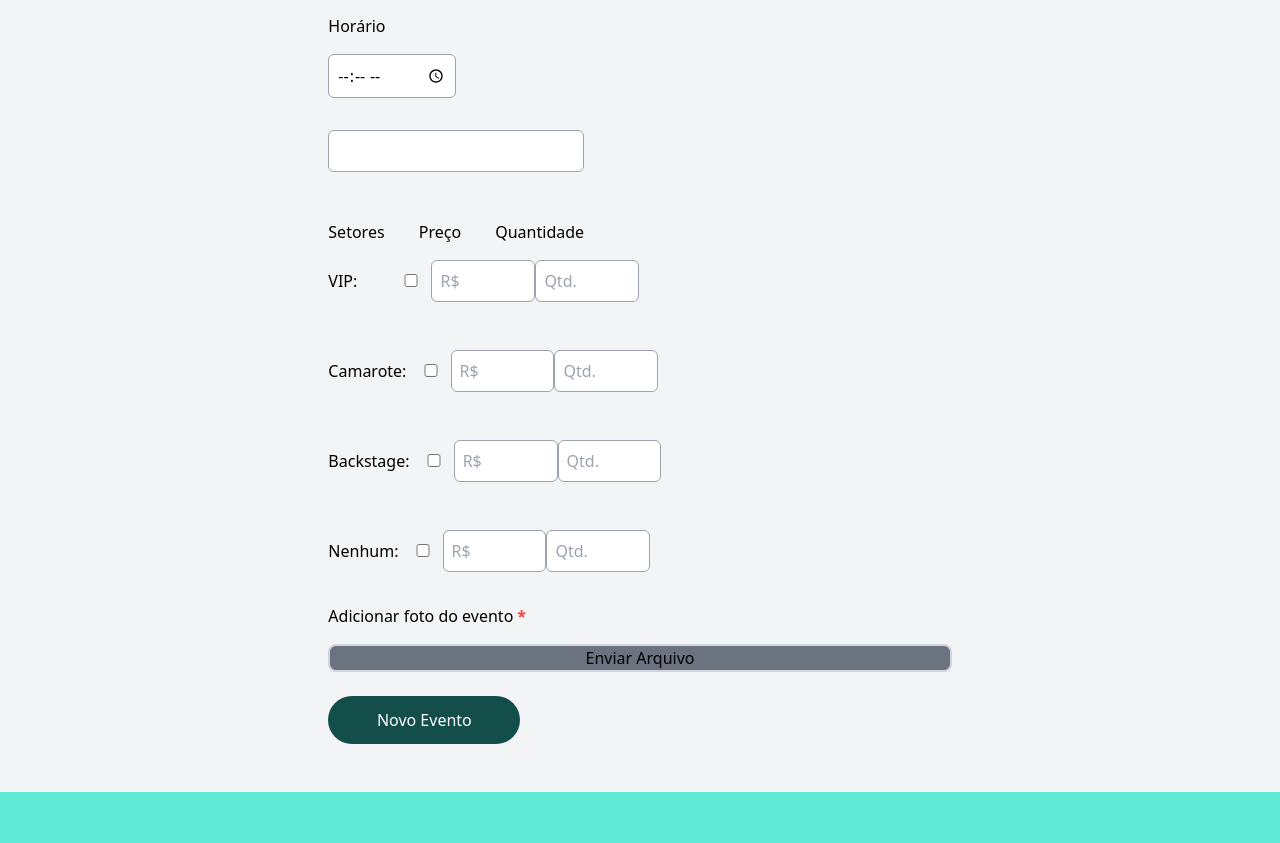
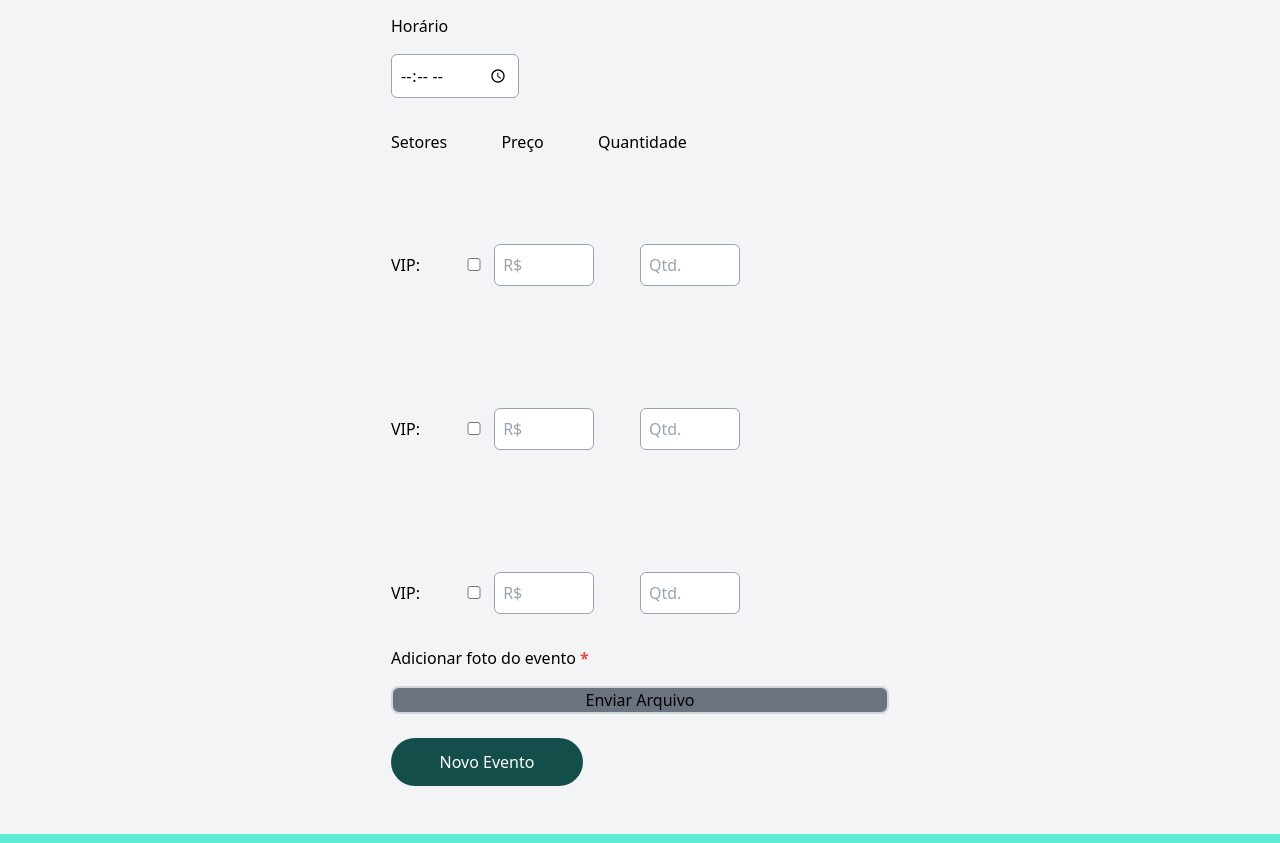
Before and after one commit to Yamazaki-Khaio/Cometa-Ingresso, a Next.js app in the folder ingressoscometa/: page /cadastro_evento in a window 1280 px wide. Shown: the part 620-1463 px from the top of the page. Built offline with nearby package versions, Linux system fonts and the light colour scheme.

Commit message:
front e back do setor evento aprimorados nota 10

```diff
--- a/ingressoscometa/src/components/CadastroEvento/Cadastro_Evento.tsx
+++ b/ingressoscometa/src/components/CadastroEvento/Cadastro_Evento.tsx
@@ -10,7 +10,8 @@ import CampoPrecoVi from "./CampoPrecoVip";
 import CampoPrecoVip from "./CampoPrecoVip";
 import CampoSetorEvento from "./CampoSetorEvento";
 import CampoHorarioEvento from "./CampoHorarioEvento";
-
+import CampoQntIngresso from "./CampoQntIngresso";
+import { FLOAT } from "sequelize";
 
 
 interface FormData {
@@ -24,6 +25,16 @@ interface FormData {
     data: number[]
   } | undefined
   setor: string
+
+  qnt_vip: string
+  qnt_camarote: string
+  qnt_backstage: string
+  qnt_nenhum: string
+
+  preco_vip: string
+  preco_camarote: string
+  preco_backstage: string
+  preco_nenhum: string
   }
 
 
@@ -36,7 +47,17 @@ export default function CadastroEvento() {
     dataEvento: "",
     horarioEvento: "",
     imagem: undefined,
-    setor: "Nenhum"
+    setor: "Nenhum",
+
+    qnt_vip: "",
+    qnt_camarote: "",
+    qnt_backstage: "",
+    qnt_nenhum: "",
+
+    preco_vip: "",
+    preco_camarote: "",
+    preco_backstage: "",
+    preco_nenhum: ""
   });
 
   const handleSubmit:FormEventHandler<HTMLFormElement> = async (e) =>{
@@ -48,6 +69,7 @@ export default function CadastroEvento() {
       formData.horarioEvento = (document.getElementById('horarioEvento') as HTMLInputElement)?.value;
       formData.dataEvento = (document.getElementById('data') as HTMLInputElement)?.value;
       formData.setor = (document.getElementById('setor') as HTMLInputElement)?.value;
+      formData.qnt_vip = (document.getElementById('qnt') as HTMLInputElement)?.value;
 
 
       const res = await fetch('/api/evento', {
@@ -96,7 +118,19 @@ return(
             <CampoLocalEvento value={formData.localEvento} onChange={handleInputChange} name="localEvento"/>
             <CampoDataEvento value={formData.dataEvento} onChange={handleInputChange} name="dataEvento"/>
             <CampoHorarioEvento value={formData.horarioEvento} onChange={handleInputChange} name="horarioEvento"/>
+            <div className="x" style={{wordSpacing: '50px'}} >Setores Preço Quantidade</div>
+            <div className="" style={{display: "flex"}}>
             <CampoSetorEvento value={formData.setor} onChange={handleInputChange} name="setor"/>
+            <CampoQntIngresso></CampoQntIngresso>
+            </div>
+            <div className="" style={{display: "flex"}}>
+            <CampoSetorEvento/>
+            <CampoQntIngresso></CampoQntIngresso>
+            </div>
+            <div className="" style={{display: "flex"}}>
+            <CampoSetorEvento/>
+            <CampoQntIngresso></CampoQntIngresso>
+            </div>
             <CampoEnvioImagem  onChange={handleFileChange} name="imagem"/>
             <BotaoSubmitEvento/>
             </form>
--- /dev/null
+++ b/ingressoscometa/src/components/CadastroEvento/CampoQntIngresso.tsx
@@ -0,0 +1,33 @@
+import { useState } from "react";
+import { PassThrough } from "stream";
+
+
+export default function CampoQntIngresso(props: any) {
+  const[qnt, setQnt] = useState("")
+  const[preco, setPreco] = useState("")
+
+    function handleQntChange(event: React.ChangeEvent<HTMLInputElement>){
+      setQnt(event.target.value)
+    }
+
+  return (
+    <div className="flex flex-col gap-4 items-left ">
+        <input
+        id = ""
+        type="text"
+        className="border w-1/12 border-gray-400 rounded-md p-2 mb-8"
+        style={{visibility: "collapse"}}
+      />
+
+        <input
+        id = "VipQnt"
+        type="text"
+        placeholder="Qtd."
+        className="border border-gray-400 rounded-md p-2 mb-8"
+        style={{width: "100px"}}
+        value={qnt}
+        onChange={handleQntChange}
+      />
+      </div>
+  );
+}
--- a/ingressoscometa/src/components/CadastroEvento/CampoSetorEvento.tsx
+++ b/ingressoscometa/src/components/CadastroEvento/CampoSetorEvento.tsx
@@ -3,37 +3,37 @@ import { useState } from "react";
 
 export default function CampoSetorEvento(props: any) {
   const[setor, setSetor] = useState("")
+  const[qnt, setQnt] = useState("")
+  const[preco, setPreco] = useState("")
 
-    function CamaroteClick(){
-      setSetor("Camarote")
-      console.log("camarote")
+    function handleQntChange(event: React.ChangeEvent<HTMLInputElement>){
+      setQnt(event.target.value)
+    }
+
+    function handleSetorChange(event: React.ChangeEvent<HTMLInputElement>){
+      setSetor(event.target.value)
+    }
+
+    function handlePrecoChange(event: React.ChangeEvent<HTMLInputElement>){
+      setPreco(event.target.value)
     }
 
     function VipClick(){
-      setSetor("Vip")
+      setSetor("VIP")
       console.log("vip")
     }
 
-    function BackstageClick(){
-      setSetor("Backstage")
-      console.log("backstage")
-    }
+  return (
 
-    function NenhumClick(){
-      setSetor("Nenhum")
-      console.log("nenhum")
-    }
-
-  return (
     <div className="flex flex-col gap-4 justify-center items-left ">
-      <input
+       <input
         id = "setor"
         type="text"
-        className="border w-64 border-gray-400 rounded-md p-2 mb-8"
+        className="border w-1/12 border-gray-400 rounded-md p-2 mb-8"
         value={setor}
-        //onChange={handleNomeChange}
+        style={{visibility: "collapse"}}
+        onChange={handleSetorChange}
       />
-    <div className="x" style={{wordSpacing: '30px'}} >Setores Preço Quantidade</div>
       <div className="r1" style={{wordSpacing: '30px'}}>
       VIP: <input
       type="checkbox"
@@ -46,93 +46,12 @@ export default function CampoSetorEvento(props: any) {
         id = "VipPreco"
         type="text"
         placeholder="R$"
-        className="border w-1/6 border-gray-400 justify-center rounded-md p-2 mb-8"
-       // value={nome}
-       // onChange={handleNomeChange}
+        className="border border-gray-400 justify-center rounded-md p-2 mb-8"
+        style={{width: "100px"}}
+        value={preco}
+        onChange={handlePrecoChange}
       />
-        <input
-        id = "VipQnt"
-        type="text"
-        placeholder="Qtd."
-        className="border w-1/6 border-gray-400 justify-center rounded-md p-2 mb-8"
-       // value={nome}
-       // onChange={handleNomeChange}
-      />
-      </div>
-      <div className="r2">
-      Camarote: <input
-      type="checkbox"
-      id="CamaroteCheck"
-      value = {setor}
-      onClick={CamaroteClick}
-      className="border w-10 border-gray-400 justify-center rounded-md">
-      </input>
-      <input
-        id = "CamarotePreco"
-        type="text"
-        placeholder="R$"
-        className="border w-1/6 border-gray-400 justify-center rounded-md p-2 mb-8"
-       // value={nome}
-       // onChange={handleNomeChange}
-      />
-        <input
-        id = "CamaroteQnt"
-        type="text"
-        placeholder="Qtd."
-        className="border w-1/6 border-gray-400 justify-center rounded-md p-2 mb-8"
-       // value={nome}
-       // onChange={handleNomeChange}
-      />
-      </div>
-      <div className="r3">
-      Backstage: <input
-      type="checkbox"
-      id="BackstageCheck"
-      value = {setor}
-      onClick={BackstageClick}
-      className="border w-10 border-gray-400 justify-center rounded-md">
-      </input>
-      <input
-        id = "BackstagePreco"
-        type="text"
-        placeholder="R$"
-        className="border w-1/6 border-gray-400 justify-center rounded-md p-2 mb-8"
-       // value={nome}
-       // onChange={handleNomeChange}
-      />
-        <input
-        id = "BackstageQnt"
-        type="text"
-        placeholder="Qtd."
-        className="border w-1/6 border-gray-400 justify-center rounded-md p-2 mb-8"
-       // value
-       // onChange
-       />
-      </div>
-      <div className="r4">
-      Nenhum: <input
-      type="checkbox"
-      id="NenhumCheck"
-      value = {setor}
-      onClick={NenhumClick}
-      className="border w-10 border-gray-400 justify-center rounded-md mb-8">
-      </input>
-      <input
-        id = "NenhumPreco"
-        type="text"
-        placeholder="R$"
-        className="border w-1/6 border-gray-400 justify-center rounded-md p-2 mb-8"
-       // value={nome}
-       // onChange={handleNomeChange}
-      />
-        <input
-        id = "NenhumQnt"
-        type="text"
-        placeholder="Qtd."
-        className="border w-1/6 border-gray-400 justify-center rounded-md p-2 mb-8"
-       // value
-       // onChange
-       />
+
       </div>
       </div>
   );
--- a/ingressoscometa/src/pages/api/evento.tsx
+++ b/ingressoscometa/src/pages/api/evento.tsx
@@ -24,21 +24,20 @@ export default async function handler(req: NextApiRequest, res: NextApiResponse)
         '',
         req.body.horarioEvento,
       ];
-      //const eventoId = results.insertId;
-      const setorParams = [
-        req.body.setor,
-        '100',
-        '1320',
-        '1.99'
-      ];
       connection.query(sql, params, (error, results, fields) => {
         if (error) {
           console.error('Erro ao inserir novo evento', error);
           res.status(500).send('Erro ao inserir novo evento.');
           return;
         }
-        res.json(results);
-      });
+
+      const eventoId = results.insertId;
+      const setorParams = [
+        req.body.setor,
+        "10",
+       eventoId,
+        '1.99'
+      ];
 
       connection.query(setorSql, setorParams, (error, results, fields) => {
         if (error) {
@@ -48,6 +47,7 @@ export default async function handler(req: NextApiRequest, res: NextApiResponse)
         }
         res.json(results);
       });
+    });
 
     } else if (req.method === 'GET') {
       if (req.query.id) {
```
Also changed, not shown: ingressoscometa/src/components/CadastroEvento/CampoQuantidadeIngressosBackstage.tsx (deleted), ingressoscometa/src/components/CadastroEvento/CampoQuantidadeIngressosCamarote.tsx (deleted).
